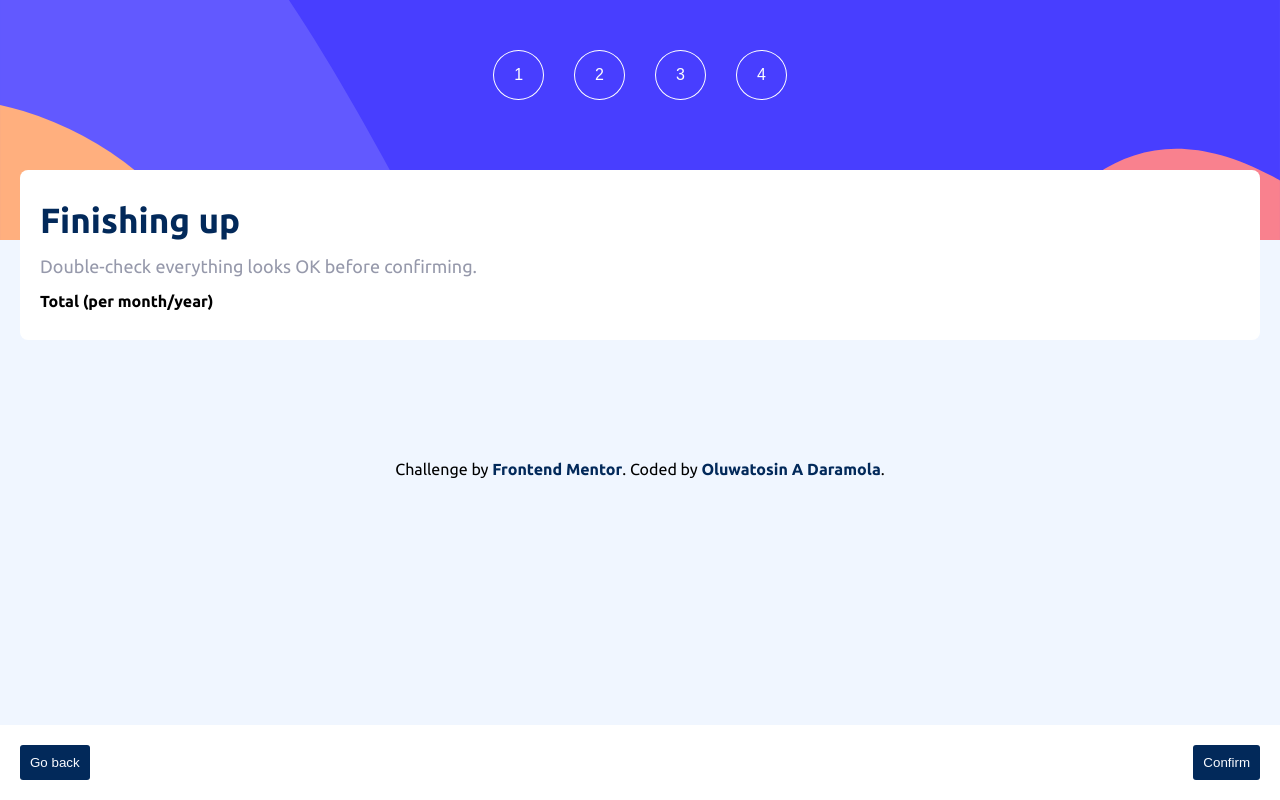
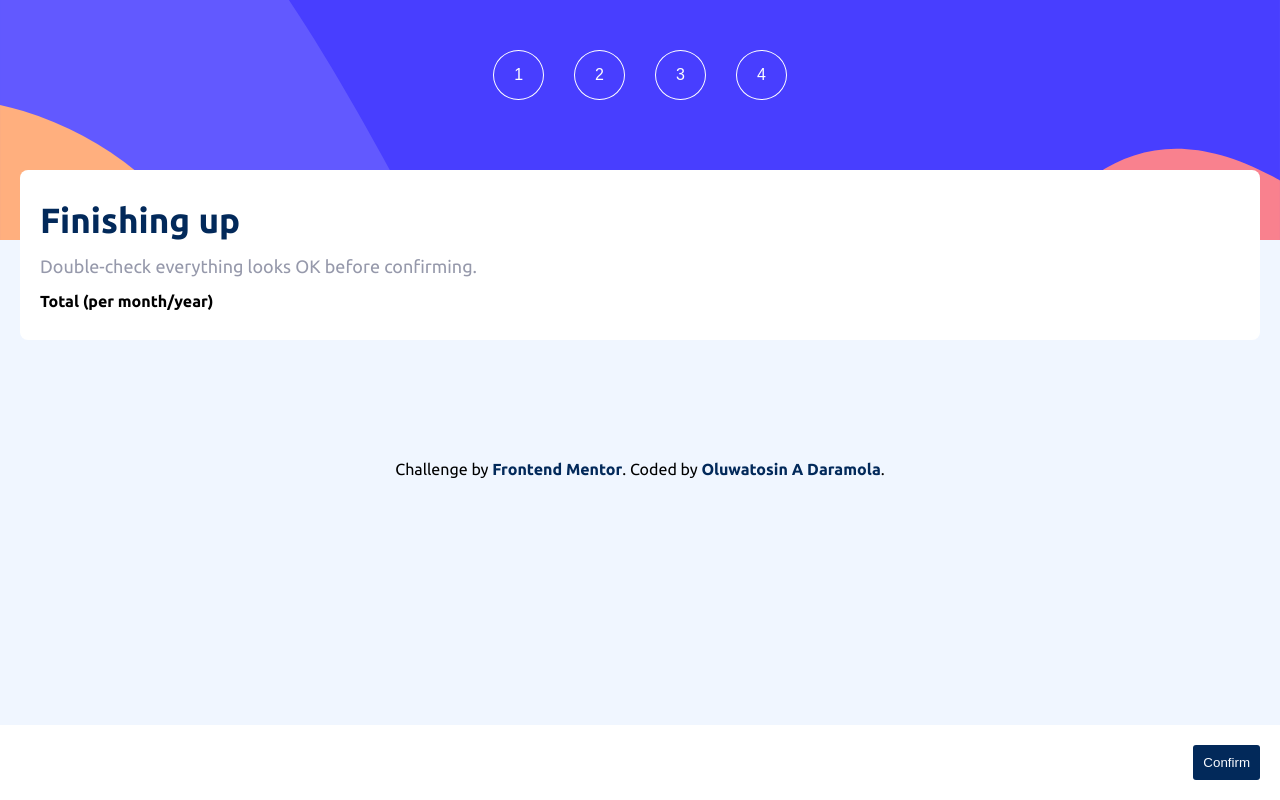
Before and after one commit to Heph-zibah/multi-step-form, a React (Create React App) app: page /stepfour in a window 1280 px wide. Built offline with nearby package versions, Linux system fonts and the light colour scheme.

Commit message:
added the inline styling

```diff
--- a/src/components/StepFour.jsx
+++ b/src/components/StepFour.jsx
@@ -8,12 +8,8 @@ const StepFour = () => {
             <p>Double-check everything looks OK before confirming.</p>
             <strong>Total (per month/year)</strong>
             <div className='steps__actions'>
-                <button>
-                    Go back
-                </button>
-                <button>
-                    Confirm
-                </button>
+                <button  className='btn__goBack' style={{visibility:'hidden'}}> Go back</button>
+                <button>Confirm</button>
             </div>
         </div>
     </>
```
